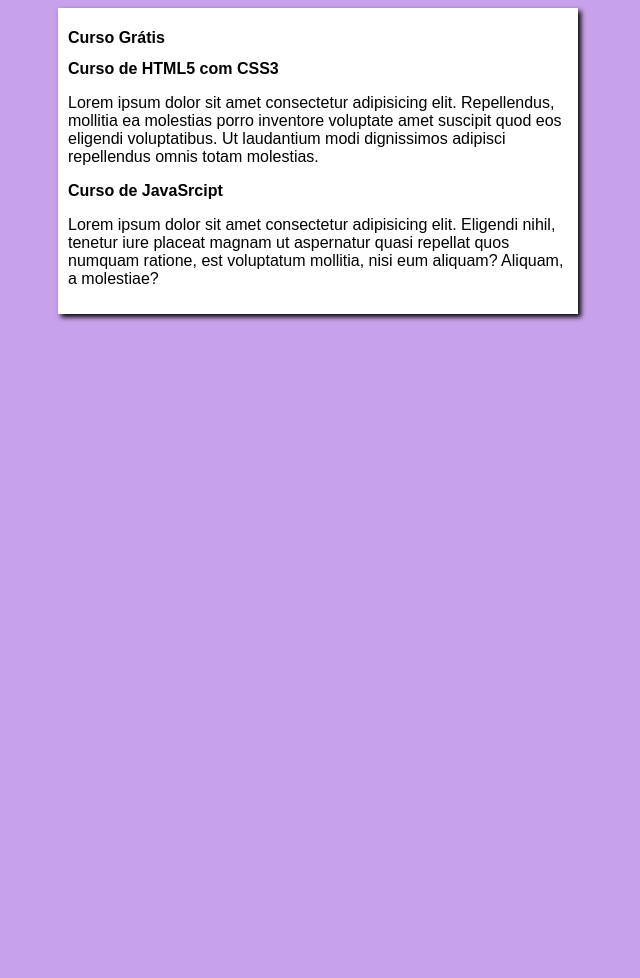
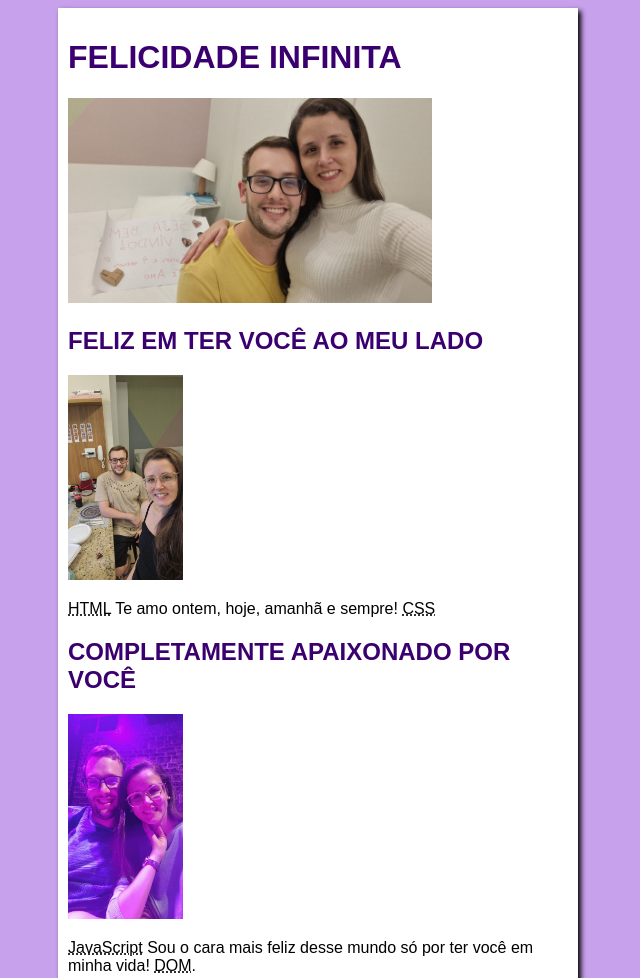
Before and after one commit to PedroHeeger/Rep-CEV_Git_GitHub, a plain HTML site: page index2.html in a window 1280 px wide. Shown: the top 978 px of the page, without its empty margins (322-962 px from the left). Before the commit the page ends 800 px from the top, so only its background shows below. Drawn offline with Linux system fonts and the light colour scheme.

Commit message:
Criei o site

```diff
--- a/estilos/style.css
+++ b/estilos/style.css
@@ -15,3 +15,28 @@ main {
     padding: 10px;
     box-shadow: 3px 3px 5px rgb(3, 3, 3)
 }
+
+h1 {
+    font-size: 2em;
+    color:rgb(58, 0, 112);
+}
+
+h2 {
+    font-size: 1.5em;
+    color: rgb(58, 0, 112);
+}
+
+img.lado {
+    float: right;
+}
+
+a {
+      text-decoration: none;
+      font-weight: bold;
+      color:rgb(58, 0, 112);
+  }
+
+a:hover {
+    text-decoration: underline;
+    color: rgb(26, 26, 255)
+}
--- a/index2.html
+++ b/index2.html
@@ -3,21 +3,27 @@
 <head>
     <meta charset="UTF-8">
     <meta name="viewport" content="width=device-width, initial-scale=1.0">
-    <title>Curso em Vídeo</title>
+    <title>UMA HISTÓRIA DE AMOR</title>
     <link rel="stylesheet" href="estilos/style.css">
 </head>
 <body>
     <main>
         <header>
-            <h1>Curso Grátis</h1>
+            <h1>FELICIDADE INFINITA</h1>
+            <img class="container" src="(22-05-07) PH Fotos (8).jpg" alt="Peu e Lety" widht="320" height="205">
         </header>
         <article>
-            <h2>Curso de HTML5 com CSS3</h2>
-            <p>Lorem ipsum dolor sit amet consectetur adipisicing elit. Repellendus, mollitia ea molestias porro inventore voluptate amet suscipit quod eos eligendi voluptatibus. Ut laudantium modi dignissimos adipisci repellendus omnis totam molestias.</p>
+            <h2>FELIZ EM TER VOCÊ AO MEU LADO</h2>
+            <img class="container" src="(22-05-10) PH Fotos (6).jpg" alt="Peu e Lety2" widht="320" height="205">
+            <p><abbr title="HyperText Markup Language">HTML</abbr> Te amo ontem, hoje, amanhã e sempre! <abbr title="Cascading Style Sheets">CSS</abbr></p>
         </article>
         <article>
-            <h2>Curso de JavaSrcipt</h2>
-            <p>Lorem ipsum dolor sit amet consectetur adipisicing elit. Eligendi nihil, tenetur iure placeat magnam ut aspernatur quasi repellat quos numquam ratione, est voluptatum mollitia, nisi eum aliquam? Aliquam, a molestiae?</p>
+            <h2>COMPLETAMENTE APAIXONADO POR VOCÊ</h2>
+            <img class="container" src="(22-05-13) PH Fotos (30).jpg" alt="Peu e Lety3" widht="320" height="205">
+            <p><abbr title="JavaScript">JavaScript</abbr>  Sou o cara mais feliz desse mundo só por ter você em minha vida! <abbr title="Document Object Model">DOM</abbr>.</p>
+
+            <iframe width="320" height="250" src="https://www.youtube.com/embed/2Vv-BfVoq4g" title="YouTube video player" frameborder="0" allow="accelerometer; autoplay; clipboard-write; encrypted-media; gyroscope; picture-in-picture" allowfullscreen></iframe>
+
         </article>
     </main>
 </body>
```
Also changed, not shown: (22-05-07) PH Fotos (8).jpg (added), (22-05-10) PH Fotos (6).jpg (added), (22-05-13) PH Fotos (30).jpg (added).
